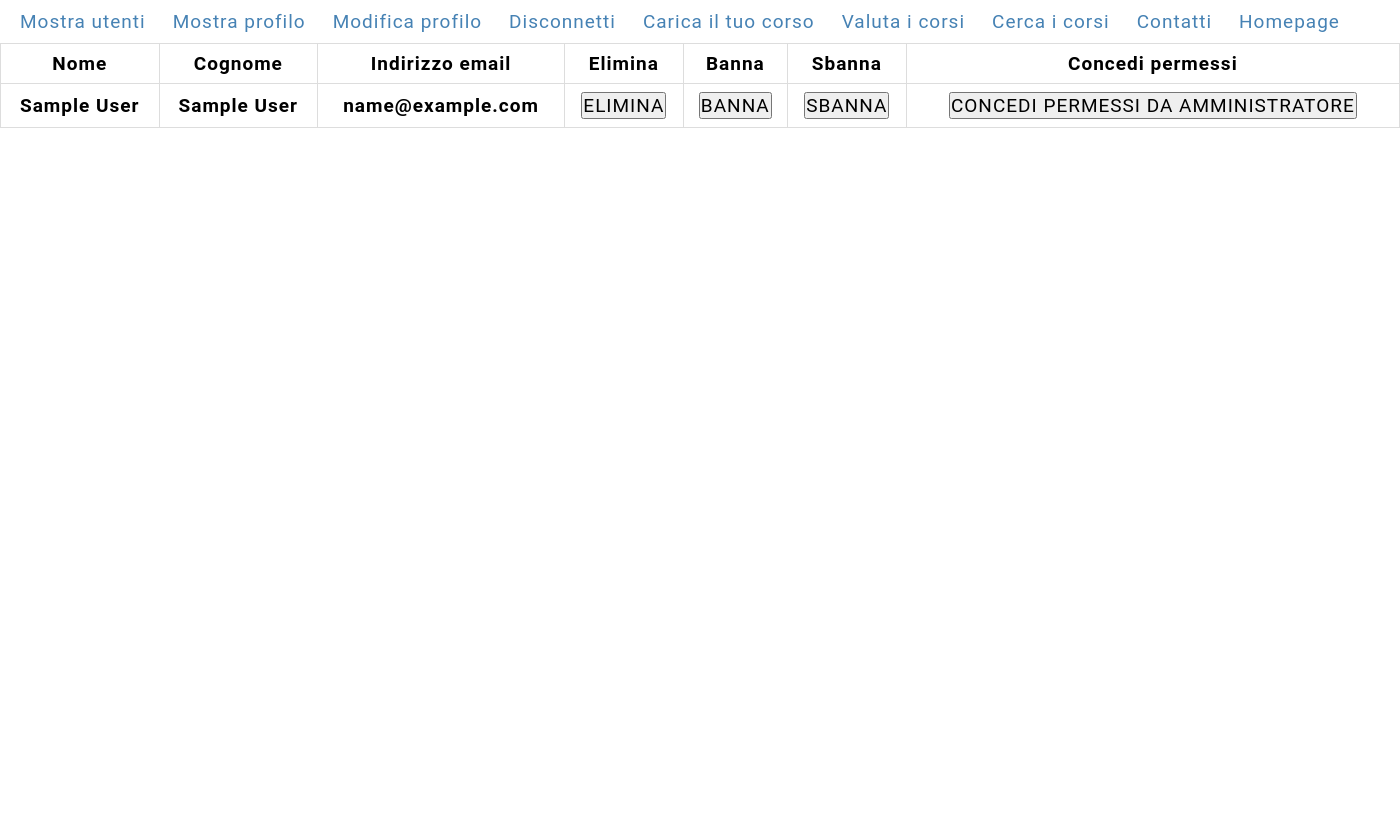
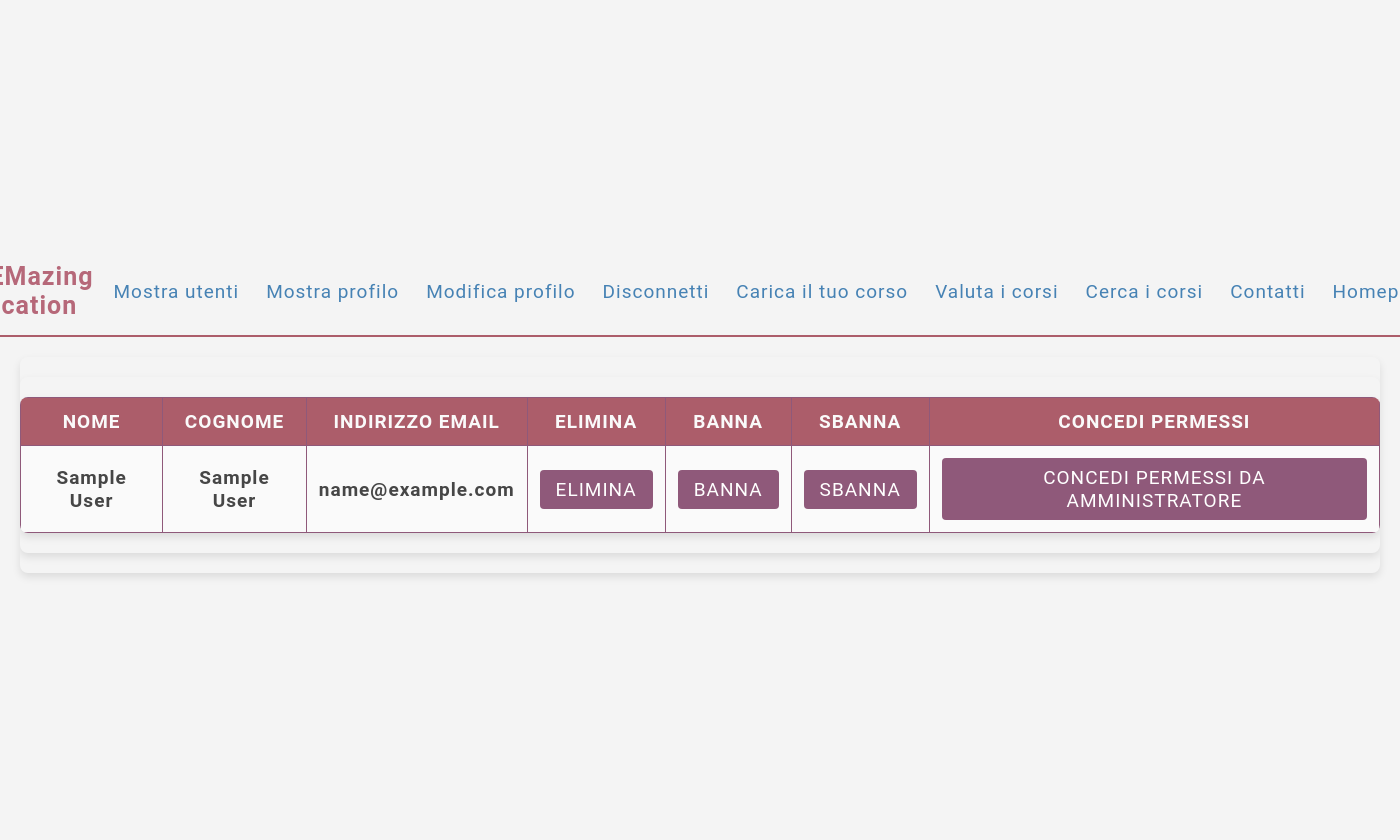
Before and after one commit to MattiaCacciatore/ProgettoSAW, a PHP site: page /admin_area/show_users.php in a window 1400 px wide; the page is wider, and only the part inside the window is pictured. Before the commit the page ends 128 px from the top of that part, so only its background shows below. Run offline with PHP 8.4, Linux system fonts and the light colour scheme; the visitor is signed in with stand-in values (Sample User, id 1); lists and menus that the app fills with data are empty.

Commit message:
Definito lo style css per Show-Users

```diff
--- a/admin_area/css/show-users.css
+++ b/admin_area/css/show-users.css
@@ -1,23 +1,96 @@
-.table{
+.table {
   border-collapse: collapse;
   width: 100%;
-    align-items: center;
   text-align: center;
+  font-family: 'Arial', sans-serif;
+  color: #333;
+  margin: 20px 0;
 }
 
-  .table tr, .table th {
-    border: 1px solid #ddd;
+.table tr {
+  background-color: #fafafa;
+}
+
+
+.table th, .table td {
+  border: 1px solid #8f597a;
+  padding: 12px;
+  transition: background-color 0.3s ease, color 0.3s ease;
+}
+
+.table .index-line {
+  padding-bottom: 5px;
+}
+
+.table .index-element{
+  border-color: 1px solid #fafafa;
+  color:#fafafa;
+  background-color: rgb(172, 93, 106);
+  text-transform: uppercase;
+  padding: 12px
+
+}
+
+.table th {
+  color: rgb(70, 70, 70);
+  font-weight: bold;
+}
+
+.table td {
+  background-color: #fff;
+}
+
+.table tr:hover {
+  background-color: #e0f7fa;
+}
+
+.table th, .table td {
+  text-align: center;
+  vertical-align: middle;
+}
+
+.table caption {
+  caption-side: bottom;
   padding: 8px;
+  font-size: 1.2em;
+  font-weight: bold;
+  color: #555;
 }
-  /*
-  form{
-      background: #fff;
+
+.table .index-table{
+  background-color: #8f597a;
+  color: #e0f7fa;
+}
+
+/* Optional: Adding a subtle shadow to the table */
+.table {
+  box-shadow: 0 4px 8px rgba(0, 0, 0, 0.1);
+  border-radius: 8px;
+  overflow: hidden;
+}
+
+/* Styling buttons within the table */
+.table button {
+  background-color: #8f597a;  /* Matching the table header */
+  color: white;
+  border: none;
+  padding: 8px 16px;
+  border-radius: 4px;
+  cursor: pointer;
+  transition: background-color 0.3s ease, transform 0.3s ease;
+}
+
+.table button:hover {
+  background-color: #6b3c59;  /* Darker blue on hover */
+  transform: scale(1.05);
+}
+
+body {
+  min-height: 100vh;
+  font-family: 'Arial', sans-serif;
+  background-color: #f4f4f4;
   padding: 20px;
-      border-radius: 8px;
-      box-shadow: 0 2px 4px rgba(0, 0, 0, 0.1)
-      width: 100%;
+  display: flex;
+  justify-content: center;
+  align-items: center;
 }
-  */
-  body{
-    min-height: 0vh;
-  }
--- a/admin_area/show_users.php
+++ b/admin_area/show_users.php
@@ -22,7 +22,7 @@
 <body>
 
     <?php
-        require dirname(__FILE__).'/../modules/navbar.php';
+        require dirname(__FILE__).'/../modules/header.php';
 
         $query = 'SELECT * FROM user ORDER BY lastname;';
 
@@ -41,14 +41,14 @@
             <div class = "table">
             <form action = \'update_users.php\' method = \'post\' class = "table">
                 <table class = "table">
-                    <tr>
-                        <th>Nome</th>
-                        <th>Cognome</th>
-                        <th>Indirizzo email</th>
-                        <th>Elimina</th>
-                        <th>Banna</th>
-                        <th>Sbanna</th>
-                        <th>Concedi permessi</th>
+                    <tr class="index-line">
+                        <th class="index-element">Nome</th>
+                        <th class="index-element">Cognome</th>
+                        <th class="index-element">Indirizzo email</th>
+                        <th class="index-element">Elimina</th>
+                        <th class="index-element">Banna</th>
+                        <th class="index-element">Sbanna</th>
+                        <th class="index-element">Concedi permessi</th>
                     </tr>');
             foreach($res as $row){
                 printf('
```
Lines whose indentation alone changed are shown as unchanged.
